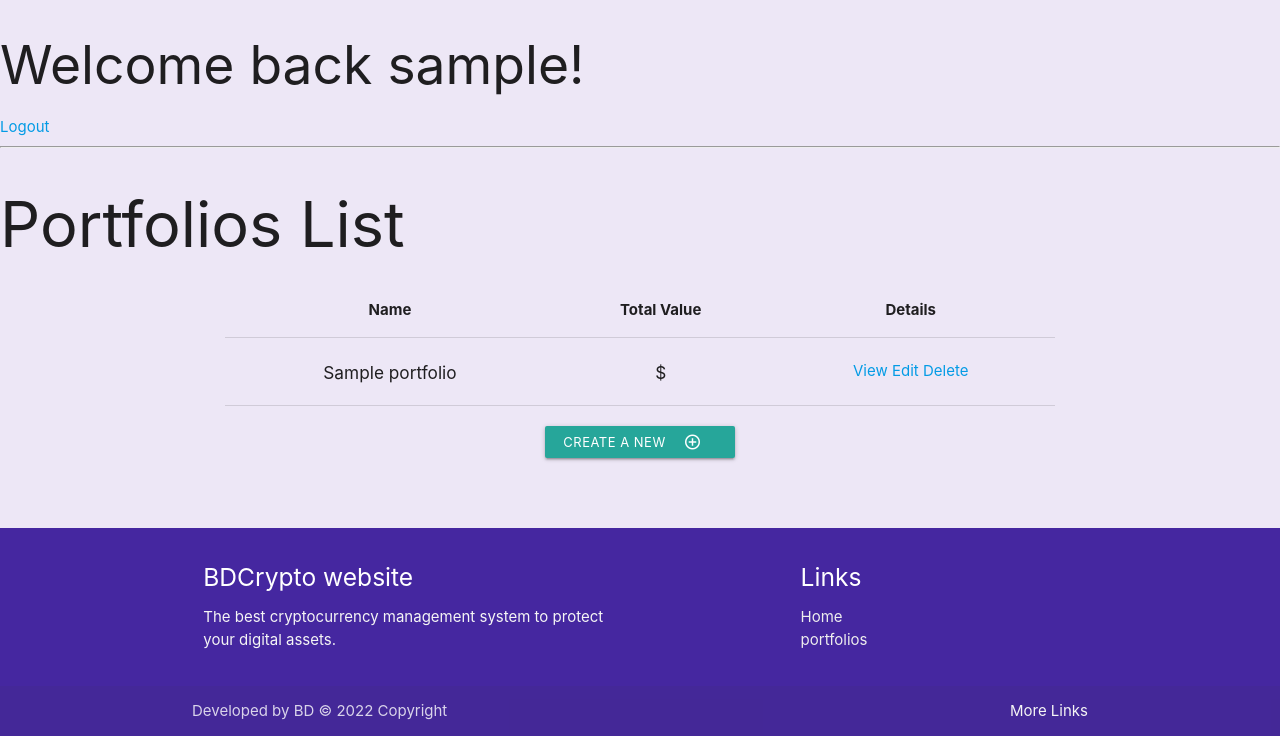
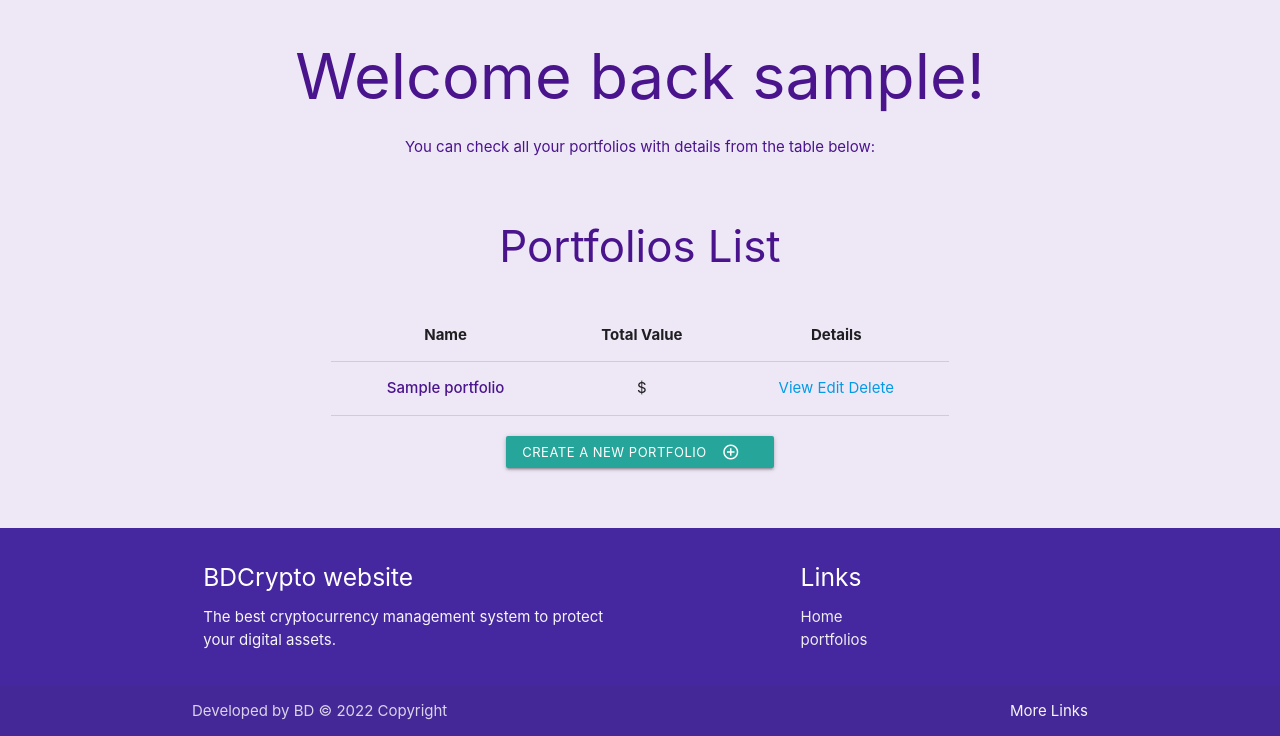
Before and after one commit to Bruno-Diego/bdcrypto-portfolio4, a Django app: page /portfolios/ in a window 1280 px wide. Shown: the part 64-800 px from the top of the page. Run offline with Django 3.2, Linux system fonts and the light colour scheme; a user stored in the database is signed in; tables that the repository leaves empty hold one stand-in row (values such as "Sample post").

Commit message:
add styles to the portfolios list

```diff
--- a/templates/home/portfolio_list.html
+++ b/templates/home/portfolio_list.html
@@ -2,16 +2,20 @@
 
 {% block content %}
 
-{% if request.user.is_authenticated %}
-<h2>Welcome back {{request.user}}!</h2>
-<a href="{% url 'logout' %}">Logout</a>
-{% else %}
-<a href="{% url 'login' %}">LogIn</a>
-{% endif %}
-<hr>
-<h1>Portfolios List</h1>
 <div class="row">
-    <div class="col s12 m8 offset-m2">
+    <div class="col s12 m12 center">
+        <h1 class="purple-text text-darken-4">Welcome back {{request.user}}!</h1>
+        <p class="purple-text text-darken-4">You can check all your portfolios with details from the table below:</p>
+    </div>
+</div>
+
+<div class="row">
+    <div class="col s12 m12 center">
+        <h3 class="purple-text text-darken-4">Portfolios List</h3>
+    </div>
+</div>
+<div class="row">
+    <div class="col s12 m6 offset-m3">
         <!-- Portfolios table -->
         <table class="responsive-table highlight centered">
             <thead>
@@ -25,10 +29,10 @@
                 {% for portfolio in portfolios %}
                 <tr>
                     <td>
-                        <h6>{{ portfolio.name }}</h6>
+                        <span class="purple-text text-darken-4"><strong>{{ portfolio.name }}</strong></span>
                     </td>
                     <td>
-                        <h6>$</h6>
+                        <span>$</span>
                     </td>
                     <td>
                         <a href="{% url 'portfolio' portfolio.slug %}">View</a>
@@ -43,7 +47,7 @@
     </div>
 </div>
 <div class="row">
-    <div class="col s12 m2 offset-m5">
+    <div class="col s12 m12 center">
         <a class="waves-effect waves-light btn-small" href="{% url 'create' %}">
             <i class="material-icons right">add_circle_outlined</i>
             Create a new Portfolio
```
